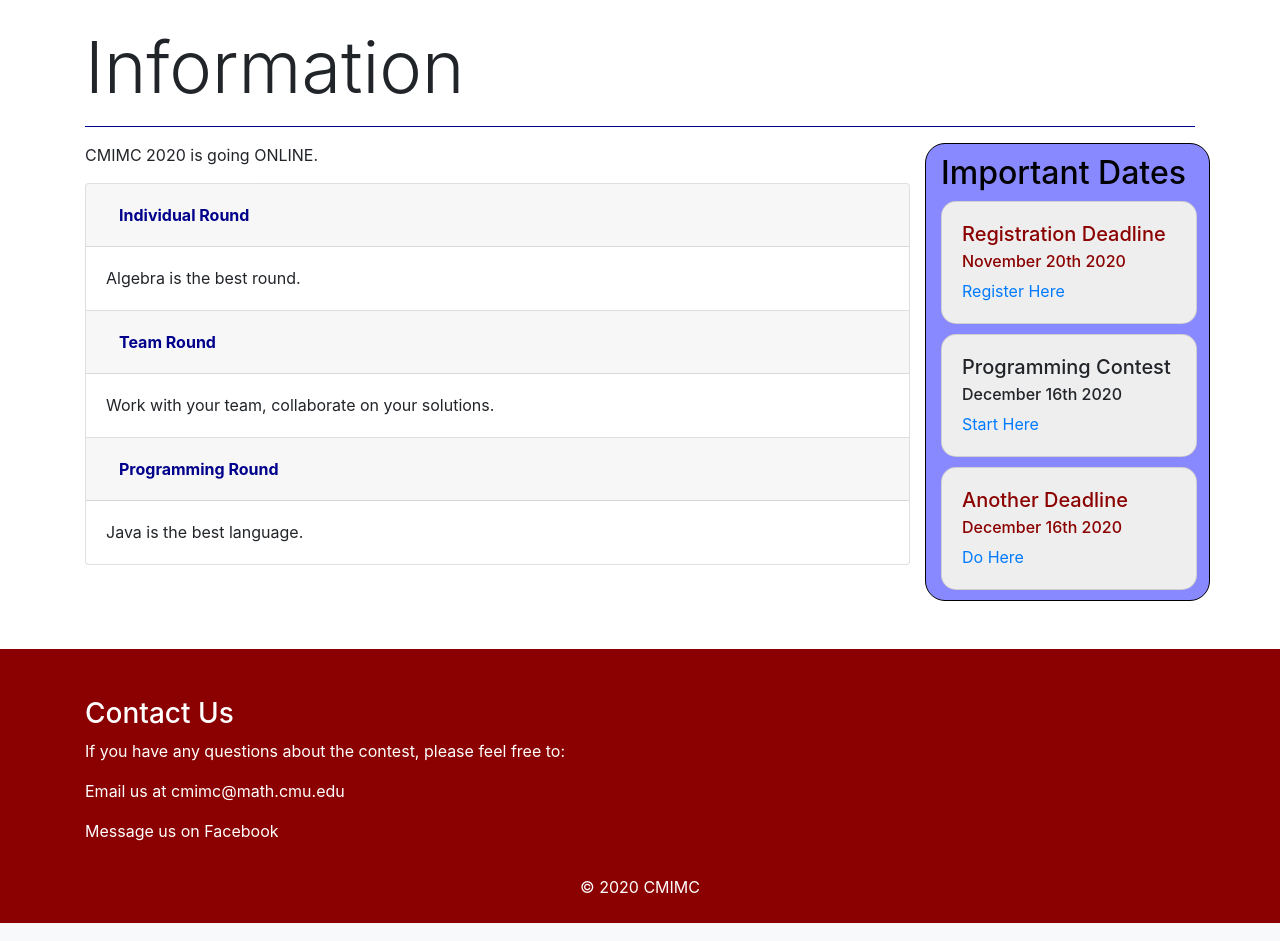
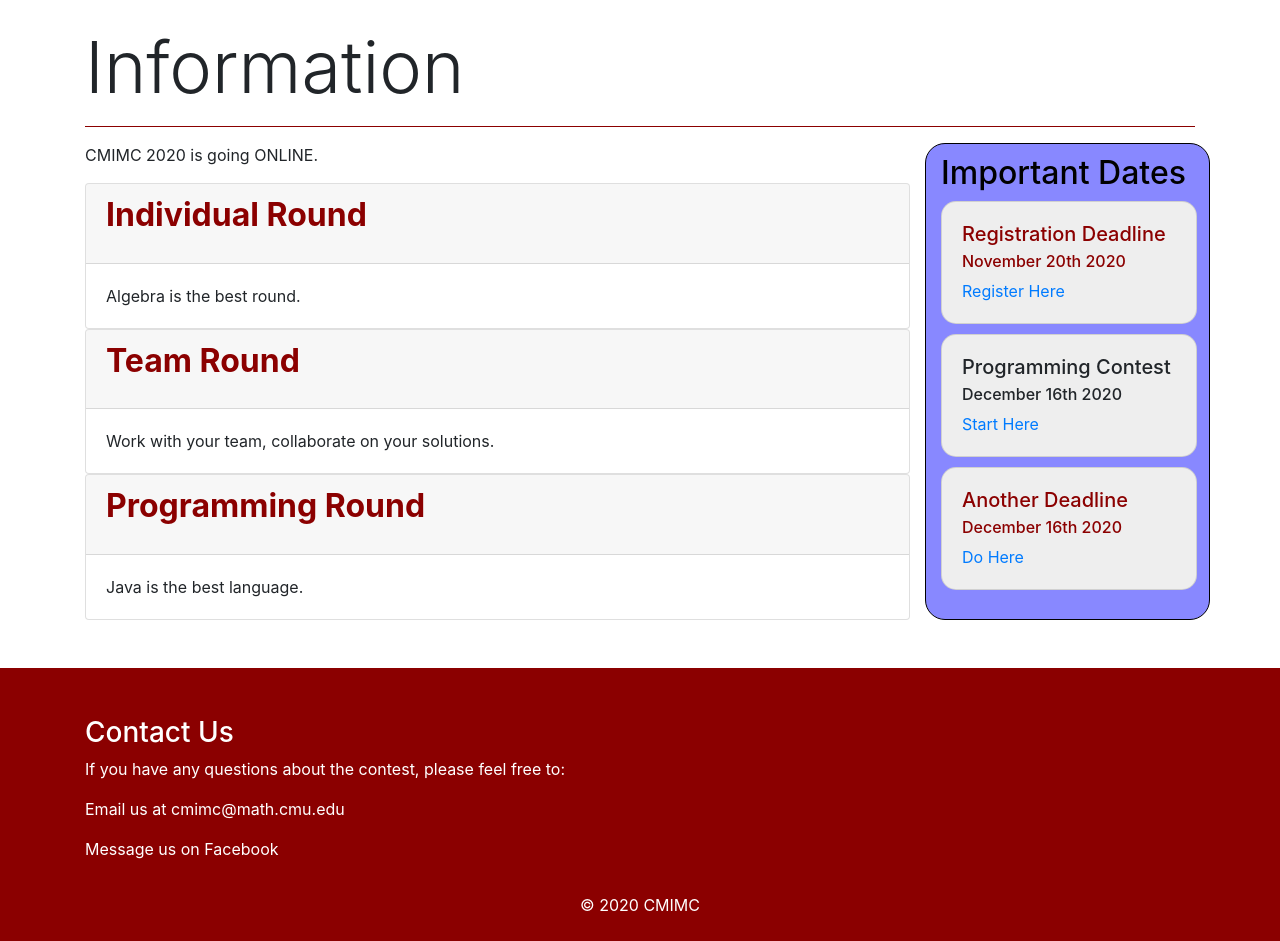
Before and after one commit to pshen24/cmimc-online, a Django app: page /info in a window 1280 px wide. Shown: the part 56-997 px from the top of the page. Run offline with Django 3.2, Linux system fonts and the light colour scheme; parts of the project's set-up code (start-up, migrations or seed data) failed here and were passed over; some libraries are stand-ins or nearby versions.

Commit message:
Changed Accordian into just normal cards

```diff
--- a/static/css/general_info.css
+++ b/static/css/general_info.css
@@ -1,5 +1,5 @@
 .red_line{
   height: 1px;
-  background-color: darkblue;
+  background-color: darkred;
   border: none;
 }
--- a/templates/general_info.html
+++ b/templates/general_info.html
@@ -10,15 +10,13 @@
                 <p>
                     CMIMC 2020 is going ONLINE.
                 </p>
-                <div class="accordion" id="accordionExample" style="margin-top: 10px">
+                <div style="margin-top: 10px">
                     <div class="card">
                         <div class="card-header" id="headingOne">
                             <h2 class="mb-0">
-                                <button class="btn btn-link btn-block text-left" type="button" data-toggle="collapse"
-                                        data-target="#collapseOne" aria-expanded="true" aria-controls="collapseOne"
-                                        style="color: darkblue; font-weight: bold">
+                                <p style="color: darkred; font-weight: bold">
                                     Individual Round
-                                </button>
+                                </p>
                             </h2>
                         </div>
 
@@ -32,11 +30,9 @@
                     <div class="card">
                         <div class="card-header" id="headingTwo">
                             <h2 class="mb-0">
-                                <button class="btn btn-link btn-block text-left collapsed" type="button"
-                                        data-toggle="collapse" data-target="#collapseTwo" aria-expanded="false"
-                                        aria-controls="collapseTwo" style="color: darkblue; font-weight: bold">
+                                <p style="color: darkred; font-weight: bold">
                                     Team Round
-                                </button>
+                                </p>
                             </h2>
                         </div>
                         <div id="collapseTwo" class="collapse show" aria-labelledby="headingTwo"
@@ -49,11 +45,9 @@
                     <div class="card">
                         <div class="card-header" id="headingThree">
                             <h2 class="mb-0">
-                                <button class="btn btn-link btn-block text-left collapsed" type="button"
-                                        data-toggle="collapse" data-target="#collapseThree" aria-expanded="false"
-                                        aria-controls="collapseThree" style="color: darkblue; font-weight: bold">
+                                <p style="color: darkred; font-weight: bold">
                                     Programming Round
-                                </button>
+                                </p>
                             </h2>
                         </div>
                         <div id="collapseThree" class="collapse show" aria-labelledby="headingThree"
```
